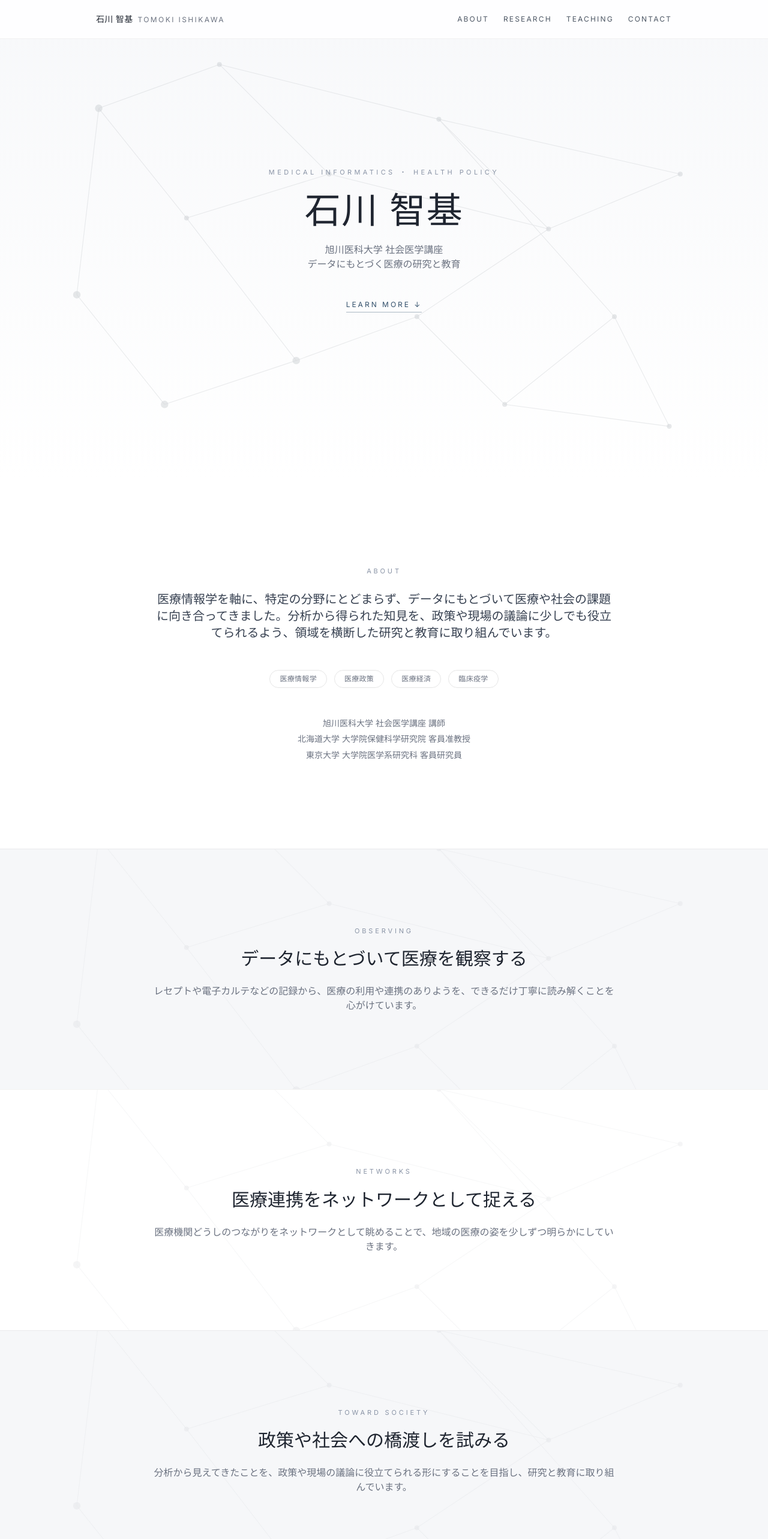
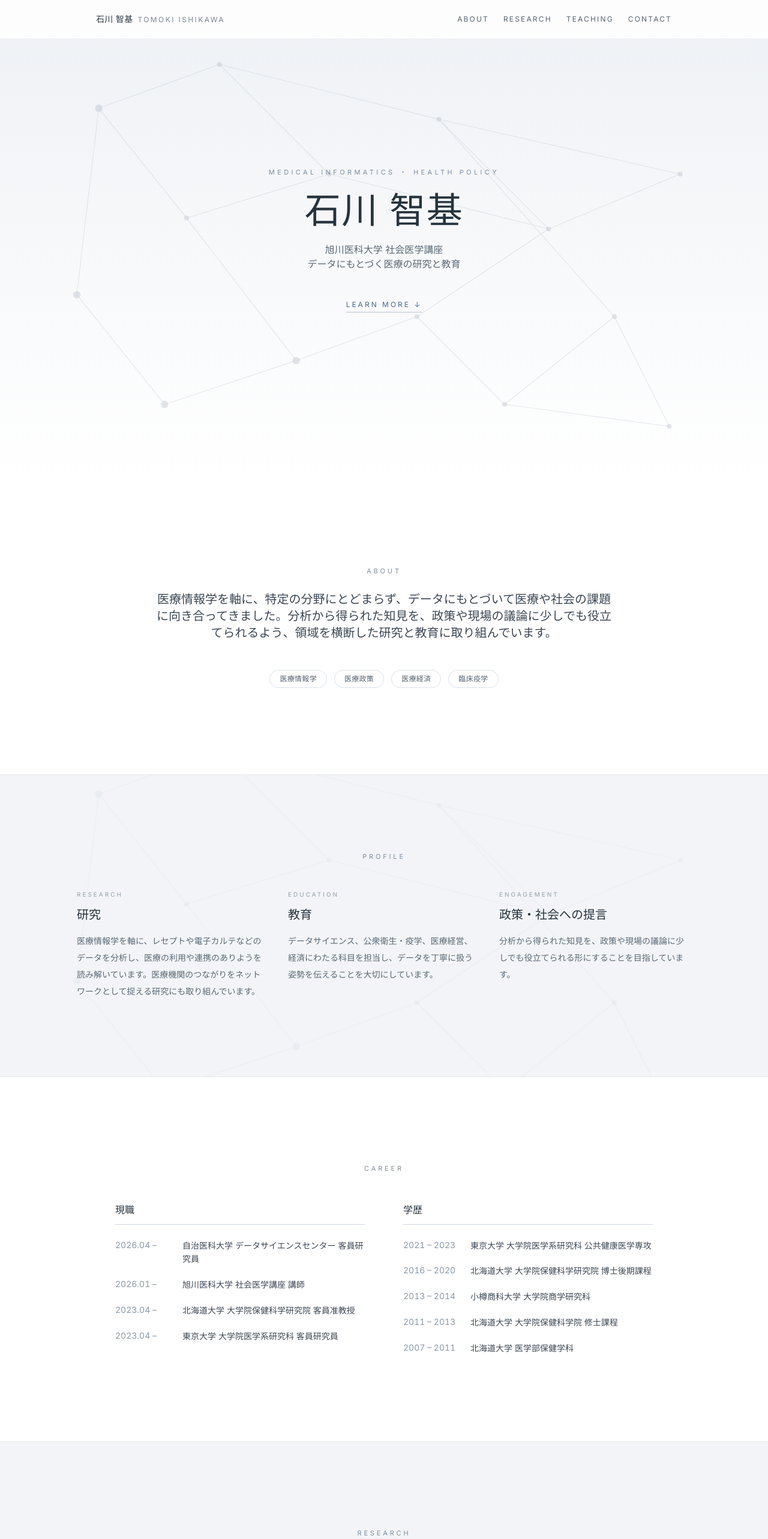
Before and after one commit to TIsh0321/ishikawa-site, a Next.js app: page / in a window 1280 px wide. Shown: the top 2566 px of the page at 60% size. Built offline with nearby package versions, Linux system fonts and the light colour scheme.

Commit message:
Update page.jsx

```diff
--- a/app/page.jsx
+++ b/app/page.jsx
@@ -3,7 +3,11 @@
 import React, { useEffect, useRef, useState } from "react";
 import Link from "next/link";
 
-// スクロールでふわっと現れる
+// ── パレット（添付の早見表を参考） ──
+//  マウンテンブルー #26333d / スレートブルー #4a6b93
+//  クールグレイ #a3adba / ペリウィンクル #eef1f5
+//  ※ 色は要所のみ。基調は白と淡いグレイ。
+
 function Reveal({ children, delay = 0, className = "" }) {
   const ref = useRef(null);
   const [shown, setShown] = useState(false);
@@ -32,8 +36,8 @@ function Reveal({ children, delay = 0, className = "" }) {
   );
 }
 
-// 背景の淡いネットワーク模様（グレースケール・低濃度）
-function NetworkBg({ opacity = 0.5 }) {
+// 背景の淡いネットワーク模様
+function NetworkBg({ opacity = 0.4 }) {
   const nodes = [
     [90, 110], [200, 70], [300, 170], [170, 210], [70, 280],
     [400, 120], [500, 220], [380, 300], [270, 340], [560, 300],
@@ -52,12 +56,12 @@ function NetworkBg({ opacity = 0.5 }) {
       aria-hidden="true"
       style={{ opacity }}
     >
-      <g stroke="#9aa0a6" strokeWidth="0.6" opacity="0.5">
+      <g stroke="#8a99a8" strokeWidth="0.6" opacity="0.5">
         {edges.map(([a, b], i) => (
           <line key={i} x1={nodes[a][0]} y1={nodes[a][1]} x2={nodes[b][0]} y2={nodes[b][1]} />
         ))}
       </g>
-      <g fill="#9aa0a6">
+      <g fill="#8a99a8">
         {nodes.map(([x, y], i) => (
           <circle key={i} cx={x} cy={y} r={i % 4 === 0 ? 3.4 : 2.2} opacity="0.6" />
         ))}
@@ -69,25 +73,40 @@ function NetworkBg({ opacity = 0.5 }) {
 export default function Home() {
   const interests = ["医療情報学", "医療政策", "医療経済", "臨床疫学"];
 
-  const themes = [
+  const profile = [
     {
-      en: "OBSERVING",
-      title: "データにもとづいて医療を観察する",
+      en: "RESEARCH",
+      title: "研究",
       body:
-        "レセプトや電子カルテなどの記録から、医療の利用や連携のありようを、できるだけ丁寧に読み解くことを心がけています。",
+        "医療情報学を軸に、レセプトや電子カルテなどのデータを分析し、医療の利用や連携のありようを読み解いています。医療機関のつながりをネットワークとして捉える研究にも取り組んでいます。",
     },
     {
-      en: "NETWORKS",
-      title: "医療連携をネットワークとして捉える",
+      en: "EDUCATION",
+      title: "教育",
       body:
-        "医療機関どうしのつながりをネットワークとして眺めることで、地域の医療の姿を少しずつ明らかにしていきます。",
+        "データサイエンス、公衆衛生・疫学、医療経営、経済にわたる科目を担当し、データを丁寧に扱う姿勢を伝えることを大切にしています。",
     },
     {
-      en: "TOWARD SOCIETY",
-      title: "政策や社会への橋渡しを試みる",
+      en: "ENGAGEMENT",
+      title: "政策・社会への提言",
       body:
-        "分析から見えてきたことを、政策や現場の議論に役立てられる形にすることを目指し、研究と教育に取り組んでいます。",
+        "分析から得られた知見を、政策や現場の議論に少しでも役立てられる形にすることを目指しています。",
     },
+  ];
+
+  const positions = [
+    { year: "2026.04 –", text: "自治医科大学 データサイエンスセンター 客員研究員" },
+    { year: "2026.01 –", text: "旭川医科大学 社会医学講座 講師" },
+    { year: "2023.04 –", text: "北海道大学 大学院保健科学研究院 客員准教授" },
+    { year: "2023.04 –", text: "東京大学 大学院医学系研究科 客員研究員" },
+  ];
+
+  const education = [
+    { year: "2021 – 2023", text: "東京大学 大学院医学系研究科 公共健康医学専攻" },
+    { year: "2016 – 2020", text: "北海道大学 大学院保健科学研究院 博士後期課程" },
+    { year: "2013 – 2014", text: "小樽商科大学 大学院商学研究科" },
+    { year: "2011 – 2013", text: "北海道大学 大学院保健科学院 修士課程" },
+    { year: "2007 – 2011", text: "北海道大学 医学部保健学科" },
   ];
 
   const papers = [
@@ -123,20 +142,20 @@ export default function Home() {
 
   const courses = [
     {
+      field: "データサイエンス",
+      items: [
+        { name: "医療情報学", slug: "medical-informatics" },
+        { name: "データ解析入門Ⅰ・Ⅱ", slug: "data-analysis" },
+        { name: "基礎医学特論", slug: "basic-medicine" },
+      ],
+    },
+    {
       field: "公衆衛生・疫学",
       items: [
         { name: "衛生・公衆衛生学", slug: "public-health" },
         { name: "臨床疫学", slug: "clinical-epidemiology" },
         { name: "保健統計", slug: "health-statistics" },
         { name: "医療政策学", slug: "health-policy" },
-      ],
-    },
-    {
-      field: "データサイエンス",
-      items: [
-        { name: "医療情報学", slug: "medical-informatics" },
-        { name: "データ解析入門Ⅰ・Ⅱ", slug: "data-analysis" },
-        { name: "基礎医学特論", slug: "basic-medicine" },
       ],
     },
     {
@@ -159,7 +178,7 @@ export default function Home() {
 
   return (
     <div
-      className="min-h-screen bg-white text-[#1f2530] antialiased"
+      className="min-h-screen bg-white text-[#2b3742] antialiased"
       style={{ ["--sans"]: "'Inter', 'Noto Sans JP', sans-serif", fontFamily: "var(--sans)" }}
     >
       <style>{`
@@ -172,38 +191,38 @@ export default function Home() {
         <div className="max-w-5xl mx-auto px-6 md:px-8 h-16 flex items-center justify-between">
           <a href="#top" className="text-sm tracking-wide font-medium">
             石川 智基
-            <span className="text-[#6b7280] font-normal ml-2 text-xs tracking-[0.2em]">TOMOKI ISHIKAWA</span>
+            <span className="text-[#7a8794] font-normal ml-2 text-xs tracking-[0.2em]">TOMOKI ISHIKAWA</span>
           </a>
-          <nav className="flex gap-6 text-xs tracking-[0.18em] text-[#4b5563]">
-            <a href="#about" className="hover:text-[#33506b]">ABOUT</a>
-            <a href="#research" className="hover:text-[#33506b]">RESEARCH</a>
-            <a href="#teaching" className="hover:text-[#33506b]">TEACHING</a>
-            <a href="#contact" className="hover:text-[#33506b]">CONTACT</a>
+          <nav className="flex gap-6 text-xs tracking-[0.18em] text-[#55636f]">
+            <a href="#about" className="hover:text-[#4a6b93]">ABOUT</a>
+            <a href="#research" className="hover:text-[#4a6b93]">RESEARCH</a>
+            <a href="#teaching" className="hover:text-[#4a6b93]">TEACHING</a>
+            <a href="#contact" className="hover:text-[#4a6b93]">CONTACT</a>
           </nav>
         </div>
       </header>
 
       {/* ── ヒーロー ── */}
       <section id="top" className="relative min-h-screen flex flex-col items-center justify-center text-center px-6 overflow-hidden">
-        <div className="absolute inset-0 bg-gradient-to-b from-[#f7f8fa] to-white" />
+        <div className="absolute inset-0 bg-gradient-to-b from-[#eef1f5] to-white" />
         <NetworkBg opacity={0.4} />
         <div className="relative">
           <Reveal>
-            <p className="text-[11px] tracking-[0.4em] text-[#8a94a6] mb-6">
+            <p className="text-[11px] tracking-[0.4em] text-[#7f8ea0] mb-6">
               MEDICAL INFORMATICS ・ HEALTH POLICY
             </p>
           </Reveal>
           <Reveal delay={150}>
-            <h1 className="text-4xl md:text-6xl font-light tracking-wide">石川 智基</h1>
+            <h1 className="text-4xl md:text-6xl font-light tracking-wide text-[#26333d]">石川 智基</h1>
           </Reveal>
           <Reveal delay={300}>
-            <p className="mt-6 text-sm md:text-base text-[#6b7280] leading-relaxed">
+            <p className="mt-6 text-sm md:text-base text-[#5b6975] leading-relaxed">
               旭川医科大学 社会医学講座<br />
               データにもとづく医療の研究と教育
             </p>
           </Reveal>
           <Reveal delay={450}>
-            <a href="#about" className="inline-block mt-12 text-xs tracking-[0.25em] text-[#33506b] border-b border-[#33506b]/40 pb-1 hover:border-[#33506b] transition">
+            <a href="#about" className="inline-block mt-12 text-xs tracking-[0.25em] text-[#4a6b93] border-b border-[#4a6b93]/40 pb-1 hover:border-[#4a6b93] transition">
               LEARN MORE ↓
             </a>
           </Reveal>
@@ -214,62 +233,95 @@ export default function Home() {
       <section id="about" className="px-6 py-28 md:py-36 bg-white">
         <div className="max-w-3xl mx-auto text-center">
           <Reveal>
-            <p className="text-[11px] tracking-[0.35em] text-[#8a94a6] mb-6">ABOUT</p>
+            <p className="text-[11px] tracking-[0.35em] text-[#7f8ea0] mb-6">ABOUT</p>
           </Reveal>
           <Reveal delay={100}>
-            <p className="text-lg md:text-xl leading-loose text-[#374151] font-light">
+            <p className="text-lg md:text-xl leading-loose text-[#3c4854] font-light">
               医療情報学を軸に、特定の分野にとどまらず、データにもとづいて医療や社会の課題に向き合ってきました。分析から得られた知見を、政策や現場の議論に少しでも役立てられるよう、領域を横断した研究と教育に取り組んでいます。
             </p>
           </Reveal>
           <Reveal delay={250}>
             <div className="mt-12 flex flex-wrap justify-center gap-3">
               {interests.map((k) => (
-                <span key={k} className="text-xs tracking-wide border border-black/10 rounded-full px-4 py-1.5 text-[#6b7280]">
+                <span key={k} className="text-xs tracking-wide border border-[#4a6b93]/20 rounded-full px-4 py-1.5 text-[#55636f]">
                   {k}
                 </span>
               ))}
             </div>
           </Reveal>
-          <Reveal delay={350}>
-            <div className="mt-12 text-sm text-[#6b7280] leading-relaxed space-y-1">
-              <p>旭川医科大学 社会医学講座 講師</p>
-              <p>北海道大学 大学院保健科学研究院 客員准教授</p>
-              <p>東京大学 大学院医学系研究科 客員研究員</p>
-            </div>
-          </Reveal>
         </div>
       </section>
 
-      {/* ── 研究の関心（積み重なる帯） ── */}
-      {themes.map((t, i) => (
-        <section
-          key={t.en}
-          className="relative px-6 py-24 md:py-32 overflow-hidden border-t border-black/5"
-          style={{ background: i % 2 === 0 ? "#f6f7f9" : "#ffffff" }}
-        >
-          <NetworkBg opacity={0.16} />
-          <div className="relative max-w-3xl mx-auto text-center">
-            <Reveal>
-              <p className="text-[11px] tracking-[0.35em] text-[#8a94a6] mb-5">{t.en}</p>
-            </Reveal>
-            <Reveal delay={100}>
-              <h2 className="text-xl md:text-3xl font-light mb-6">{t.title}</h2>
-            </Reveal>
-            <Reveal delay={200}>
-              <p className="text-[#6b7280] leading-loose text-sm md:text-base">{t.body}</p>
-            </Reveal>
+      {/* ── プロフィール（3列 / レスポンシブで1列） ── */}
+      <section className="relative px-6 py-24 md:py-32 bg-[#f2f4f7] border-y border-black/5 overflow-hidden">
+        <NetworkBg opacity={0.12} />
+        <div className="relative max-w-5xl mx-auto">
+          <Reveal>
+            <p className="text-[11px] tracking-[0.35em] text-[#7f8ea0] mb-12 text-center">PROFILE</p>
+          </Reveal>
+          <div className="grid grid-cols-1 md:grid-cols-3 gap-10 md:gap-8">
+            {profile.map((p, i) => (
+              <Reveal key={p.en} delay={i * 120}>
+                <div className="text-center md:text-left">
+                  <p className="text-[10px] tracking-[0.3em] text-[#93a0af] mb-3">{p.en}</p>
+                  <h3 className="text-lg md:text-xl font-medium mb-4 text-[#26333d]">{p.title}</h3>
+                  <p className="text-sm text-[#5b6975] leading-loose">{p.body}</p>
+                </div>
+              </Reveal>
+            ))}
           </div>
-        </section>
-      ))}
+        </div>
+      </section>
+
+      {/* ── 経歴 ── */}
+      <section className="px-6 py-28 md:py-36 bg-white">
+        <div className="max-w-4xl mx-auto">
+          <Reveal>
+            <p className="text-[11px] tracking-[0.35em] text-[#7f8ea0] mb-12 text-center">CAREER</p>
+          </Reveal>
+          <div className="grid grid-cols-1 md:grid-cols-2 gap-14 md:gap-16">
+            <div>
+              <Reveal>
+                <h3 className="text-base font-medium text-[#26333d] mb-6 pb-3 border-b border-[#4a6b93]/25">現職</h3>
+              </Reveal>
+              <div className="space-y-5">
+                {positions.map((p, i) => (
+                  <Reveal key={p.text} delay={i * 70}>
+                    <div className="flex gap-4 text-sm">
+                      <span className="text-[#8a99a8] shrink-0 w-24 tabular-nums">{p.year}</span>
+                      <span className="text-[#3c4854] leading-relaxed">{p.text}</span>
+                    </div>
+                  </Reveal>
+                ))}
+              </div>
+            </div>
+            <div>
+              <Reveal>
+                <h3 className="text-base font-medium text-[#26333d] mb-6 pb-3 border-b border-[#4a6b93]/25">学歴</h3>
+              </Reveal>
+              <div className="space-y-5">
+                {education.map((e, i) => (
+                  <Reveal key={e.text} delay={i * 70}>
+                    <div className="flex gap-4 text-sm">
+                      <span className="text-[#8a99a8] shrink-0 w-24 tabular-nums">{e.year}</span>
+                      <span className="text-[#3c4854] leading-relaxed">{e.text}</span>
+                    </div>
+                  </Reveal>
+                ))}
+              </div>
+            </div>
+          </div>
+        </div>
+      </section>
 
       {/* ── RESEARCH（英語論文カード） ── */}
-      <section id="research" className="px-6 py-28 md:py-36 bg-white border-t border-black/5">
+      <section id="research" className="px-6 py-28 md:py-36 bg-[#f2f4f7] border-y border-black/5">
         <div className="max-w-5xl mx-auto">
           <div className="text-center mb-14">
-            <Reveal><p className="text-[11px] tracking-[0.35em] text-[#8a94a6] mb-4">RESEARCH</p></Reveal>
-            <Reveal delay={100}><h2 className="text-2xl md:text-3xl font-light">主要な論文</h2></Reveal>
+            <Reveal><p className="text-[11px] tracking-[0.35em] text-[#7f8ea0] mb-4">RESEARCH</p></Reveal>
+            <Reveal delay={100}><h2 className="text-2xl md:text-3xl font-light text-[#26333d]">主要な論文</h2></Reveal>
             <Reveal delay={180}>
-              <p className="mt-5 text-sm text-[#6b7280] leading-relaxed">
+              <p className="mt-5 text-sm text-[#5b6975] leading-relaxed">
                 査読付きの英語論文の一部を紹介します。全業績は researchmap をご覧ください。
               </p>
             </Reveal>
@@ -282,15 +334,15 @@ export default function Home() {
                   href={p.url}
                   target="_blank"
                   rel="noreferrer"
-                  className="group block h-full border border-black/10 rounded-lg p-7 hover:border-[#33506b]/40 hover:shadow-sm transition"
+                  className="group block h-full bg-white border border-black/10 rounded-lg p-7 hover:border-[#4a6b93]/50 hover:shadow-sm transition"
                 >
-                  <p className="text-[11px] tracking-[0.2em] text-[#8a94a6] mb-4">
+                  <p className="text-[11px] tracking-[0.2em] text-[#93a0af] mb-4">
                     {p.journal} ・ {p.year}
                   </p>
-                  <h3 className="text-base md:text-lg leading-relaxed text-[#1f2530] group-hover:text-[#33506b] transition">
+                  <h3 className="text-base md:text-lg leading-relaxed text-[#2b3742] group-hover:text-[#4a6b93] transition">
                     {p.title}
                   </h3>
-                  <span className="inline-block mt-5 text-xs tracking-[0.2em] text-[#33506b]">
+                  <span className="inline-block mt-5 text-xs tracking-[0.2em] text-[#4a6b93]">
                     VIEW ARTICLE →
                   </span>
                 </a>
@@ -304,7 +356,7 @@ export default function Home() {
                 href="https://researchmap.jp/ish0321/published_papers"
                 target="_blank"
                 rel="noreferrer"
-                className="text-xs tracking-[0.25em] text-[#4b5563] border-b border-black/20 pb-1 hover:text-[#33506b] hover:border-[#33506b] transition"
+                className="text-xs tracking-[0.25em] text-[#55636f] border-b border-black/20 pb-1 hover:text-[#4a6b93] hover:border-[#4a6b93] transition"
               >
                 VIEW ALL PUBLICATIONS →
               </a>
@@ -314,14 +366,14 @@ export default function Home() {
       </section>
 
       {/* ── TEACHING ── */}
-      <section id="teaching" className="px-6 py-28 md:py-36 bg-[#f6f7f9] border-t border-black/5">
+      <section id="teaching" className="px-6 py-28 md:py-36 bg-white">
         <div className="max-w-5xl mx-auto">
           <div className="text-center mb-14">
-            <Reveal><p className="text-[11px] tracking-[0.35em] text-[#8a94a6] mb-4">TEACHING</p></Reveal>
-            <Reveal delay={100}><h2 className="text-2xl md:text-3xl font-light">講義</h2></Reveal>
+            <Reveal><p className="text-[11px] tracking-[0.35em] text-[#7f8ea0] mb-4">TEACHING</p></Reveal>
+            <Reveal delay={100}><h2 className="text-2xl md:text-3xl font-light text-[#26333d]">講義</h2></Reveal>
             <Reveal delay={180}>
-              <p className="mt-5 text-sm text-[#6b7280] leading-relaxed">
-                担当する科目を分野ごとにまとめています。科目名から資料のページへ移動できます。
+              <p className="mt-5 text-sm text-[#5b6975] leading-relaxed">
+                担当する科目を分野ごとにまとめています。科目名から資料のページへ移動できます。（準備中）
               </p>
             </Reveal>
           </div>
@@ -329,14 +381,14 @@ export default function Home() {
           <div className="grid md:grid-cols-2 gap-5">
             {courses.map((c, i) => (
               <Reveal key={c.field} delay={i * 80}>
-                <div className="bg-white border border-black/10 rounded-lg p-7 h-full">
-                  <p className="text-[11px] tracking-[0.2em] text-[#8a94a6] mb-5">{c.field}</p>
+                <div className="bg-[#f7f8fa] border border-black/10 rounded-lg p-7 h-full">
+                  <p className="text-[11px] tracking-[0.2em] text-[#93a0af] mb-5">{c.field}</p>
                   <div className="flex flex-wrap gap-2">
                     {c.items.map((it) => (
                       <Link
                         key={it.slug}
                         href={`/teaching/${it.slug}`}
-                        className="text-sm border border-black/10 rounded-full px-3.5 py-1 text-[#4b5563] hover:bg-[#33506b] hover:text-white hover:border-[#33506b] transition"
+                        className="text-sm border border-black/10 rounded-full px-3.5 py-1 text-[#55636f] hover:bg-[#4a6b93] hover:text-white hover:border-[#4a6b93] transition"
                       >
                         {it.name}
                       </Link>
@@ -350,22 +402,22 @@ export default function Home() {
       </section>
 
       {/* ── CONTACT ── */}
-      <section id="contact" className="px-6 py-28 md:py-36 bg-white border-t border-black/5">
+      <section id="contact" className="px-6 py-28 md:py-36 bg-[#f2f4f7] border-t border-black/5">
         <div className="max-w-3xl mx-auto text-center">
-          <Reveal><p className="text-[11px] tracking-[0.35em] text-[#8a94a6] mb-4">CONTACT</p></Reveal>
+          <Reveal><p className="text-[11px] tracking-[0.35em] text-[#7f8ea0] mb-4">CONTACT</p></Reveal>
           <Reveal delay={100}>
-            <p className="text-lg md:text-xl font-light leading-loose text-[#374151]">
+            <p className="text-lg md:text-xl font-light leading-loose text-[#3c4854]">
               研究・教育に関するお問い合わせは、<br className="md:hidden" />下記のプロフィールからお願いいたします。
             </p>
           </Reveal>
           <Reveal delay={200}>
             <div className="mt-10 flex flex-wrap justify-center gap-4">
               <a href="https://researchmap.jp/ish0321" target="_blank" rel="noreferrer"
-                 className="border border-black/15 rounded-full px-7 py-3 text-xs tracking-[0.2em] text-[#4b5563] hover:bg-[#33506b] hover:text-white hover:border-[#33506b] transition">
+                 className="border border-[#4a6b93]/30 rounded-full px-7 py-3 text-xs tracking-[0.2em] text-[#55636f] hover:bg-[#4a6b93] hover:text-white hover:border-[#4a6b93] transition">
                 researchmap
               </a>
               <a href="https://orcid.org/0000-0001-8725-6508" target="_blank" rel="noreferrer"
-                 className="border border-black/15 rounded-full px-7 py-3 text-xs tracking-[0.2em] text-[#4b5563] hover:bg-[#33506b] hover:text-white hover:border-[#33506b] transition">
+                 className="border border-[#4a6b93]/30 rounded-full px-7 py-3 text-xs tracking-[0.2em] text-[#55636f] hover:bg-[#4a6b93] hover:text-white hover:border-[#4a6b93] transition">
                 ORCID
               </a>
             </div>
@@ -374,7 +426,7 @@ export default function Home() {
       </section>
 
       {/* ── フッター ── */}
-      <footer className="px-6 py-10 bg-[#1f2530] text-[#9aa0a6]">
+      <footer className="px-6 py-10 bg-[#26333d] text-[#9aa6b2]">
         <div className="max-w-5xl mx-auto flex flex-col md:flex-row justify-between gap-2 text-xs">
           <span className="text-white tracking-wide">石川 智基 ・ Tomoki Ishikawa</span>
           <span>© Tomoki Ishikawa</span>
```
